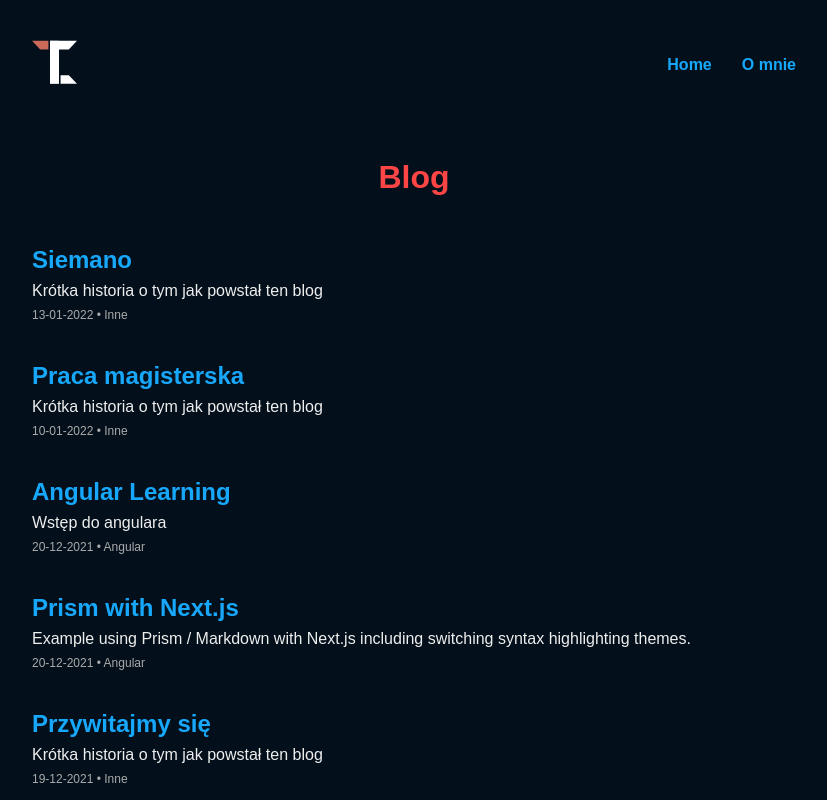
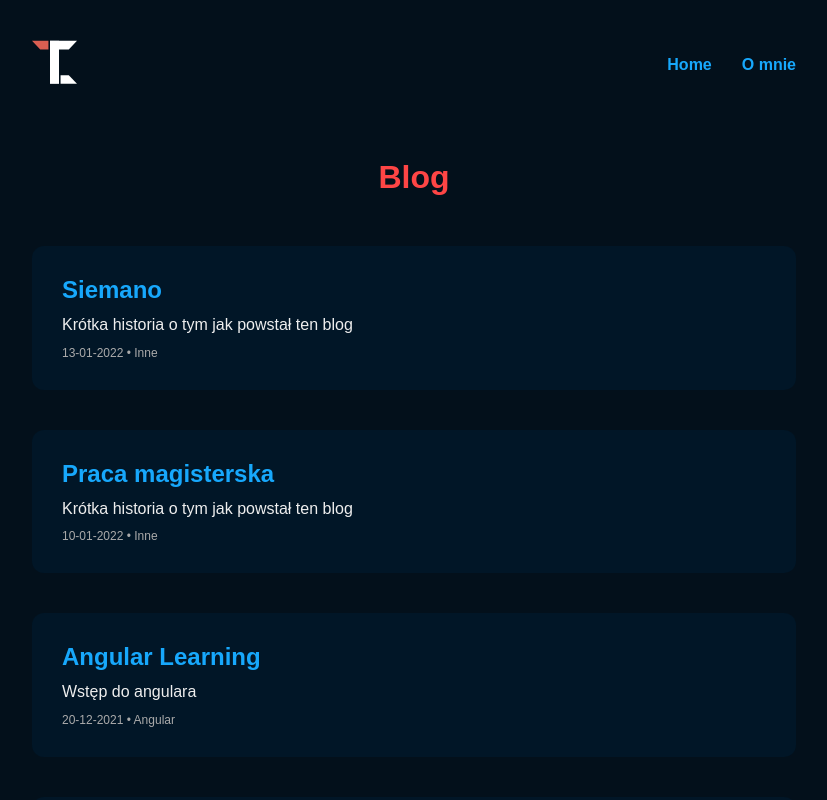
Before and after one commit to tobiaszciesielski/tciesielski.pl, a Next.js app: page / in a window 1280 px wide. Shown: the top 800 px of the page, without its empty margins (226-1053 px from the left). Built offline with nearby package versions, Linux system fonts and the light colour scheme.

Commit message:
Design imporvements and robots.txt and sitemap for seo

```diff
--- a/components/PostList/PostList.tsx
+++ b/components/PostList/PostList.tsx
@@ -10,9 +10,9 @@ export interface PostListProps {
 
 export default function PostList(props: PostListProps) {
   return (
-    <ul className={styles['post-list']}>
+    <ul className={styles['postList']}>
       {props.postsMeta.map(({ title, slug, excerpt, date, category }) => (
-        <li key={slug} className={styles['post-list__post']}>
+        <li key={slug} className={styles.postList__post}>
           <Link href={`/blog/${slug}`} passHref>
             <a>
               <h2 className="underline-link-animation">{title}</h2>
--- a/components/PostList/postList.module.scss
+++ b/components/PostList/postList.module.scss
@@ -1,6 +1,6 @@
 @import 'variables';
 
-.post-list {
+.postList {
   list-style: none;
   padding-left: 0;
   margin-top: 0;
@@ -12,6 +12,9 @@
     display: flex;
     flex-direction: column;
     gap: $size-3;
+    padding: $size-6;
+    background-color: $dark-blue-1;
+    border-radius: $size-4;
   }
 
   & span {
@@ -21,5 +24,6 @@
 
   & p {
     color: $light-white-1;
+    line-height: 1.6;
   }
 }
--- /dev/null
+++ b/next-sitemap.js
@@ -0,0 +1,4 @@
+module.exports = {
+  siteUrl: 'https://tciesielski.pl',
+  generateRobotsTxt: true,
+};
--- a/package.json
+++ b/package.json
@@ -4,6 +4,7 @@
   "scripts": {
     "dev": "next dev",
     "build": "next build",
+    "postbuild": "next-sitemap",
     "start": "next start",
     "lint": "next lint"
   },
@@ -11,6 +12,7 @@
     "gray-matter": "4.0.2",
     "next": "12.0.7",
     "next-seo": "4.28.1",
+    "next-sitemap": "1.9.9",
     "react": "17.0.2",
     "react-dom": "17.0.2",
     "remark": "12.0.1",
--- a/pages/_app.tsx
+++ b/pages/_app.tsx
@@ -14,7 +14,6 @@ function MyApp({ Component, pageProps }: AppProps) {
 
   useEffect(() => {
     const handleRouteChange = (url: string) => {
-      console.log('Route changed');
       pageView(url);
     };
     router.events.on('routeChangeComplete', handleRouteChange);
--- a/pages/_document.tsx
+++ b/pages/_document.tsx
@@ -15,7 +15,7 @@ class MyDocument extends Document {
 
   render() {
     return (
-      <Html>
+      <Html lang="pl">
         <Head>
           <script
             async
--- a/tsconfig.json
+++ b/tsconfig.json
@@ -15,6 +15,6 @@
     "jsx": "preserve",
     "incremental": true
   },
-  "include": ["next-env.d.ts", "**/*.ts", "**/*.tsx"],
+  "include": ["next-env.d.ts", "**/*.ts", "**/*.tsx", "next-sitemap.js"],
   "exclude": ["node_modules"]
 }
```
Also changed, not shown: public/robots.txt (added), 2 other files (tests, documents, lock files or other folders).
